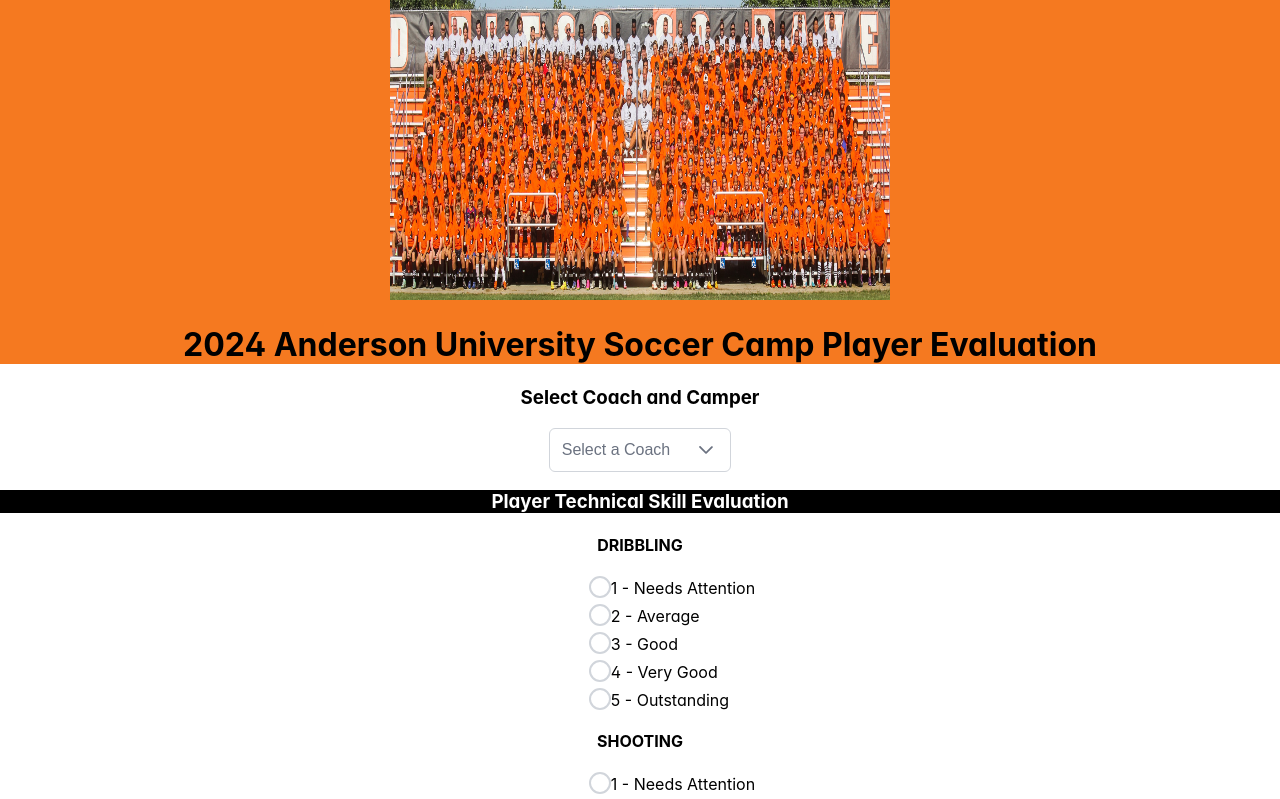
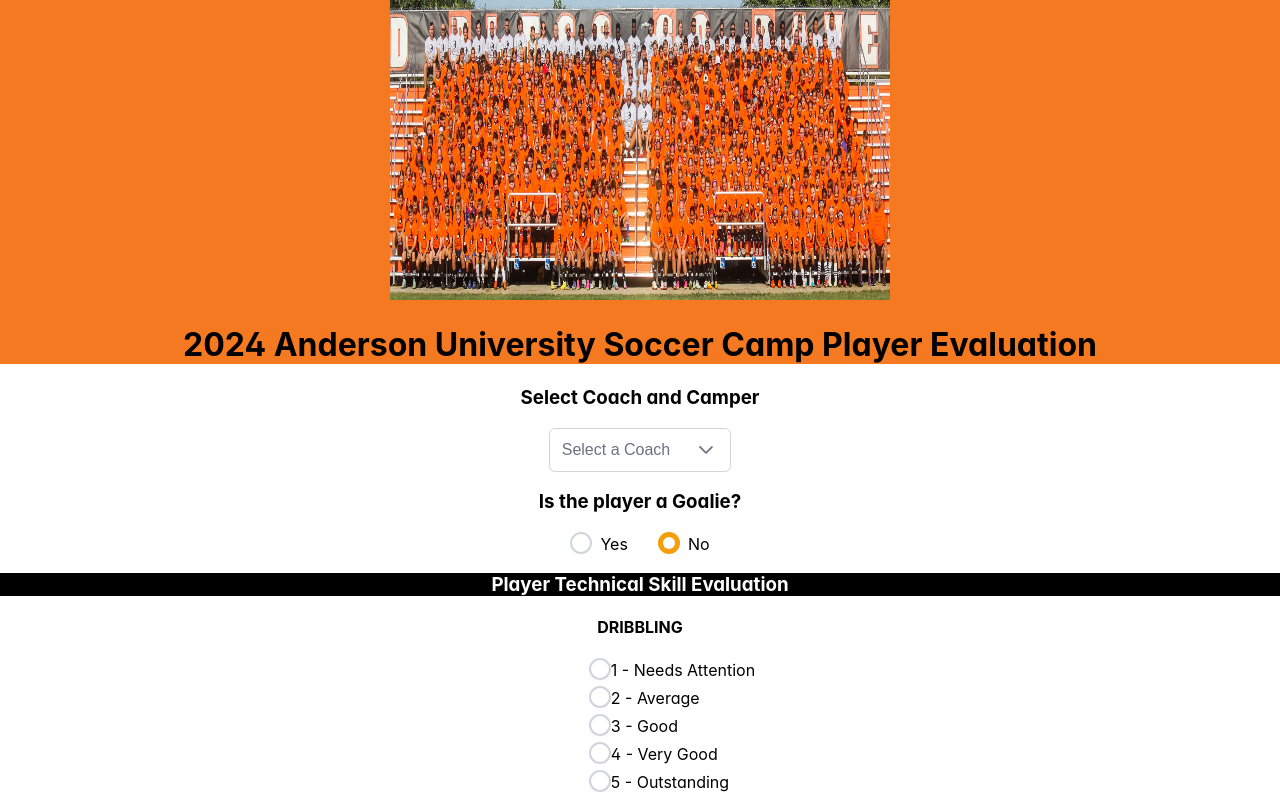
Before and after one commit to jdspires00/AU-Soccer-Camp, a React (Create React App) app: page / in a window 1280 px wide. Shown: the top 799 px of the page. Built offline with nearby package versions, Linux system fonts and the light colour scheme; a web font is replaced by a local one.

Commit message:
Made changes

```diff
--- a/src/components/coachAndPlayer.tsx
+++ b/src/components/coachAndPlayer.tsx
@@ -1,21 +1,28 @@
-import React, { useState } from 'react';
+import React, { useState, useEffect } from 'react';
 import { Dropdown } from 'primereact/dropdown';
 import data from '../data/list.json';
 import { Checkbox } from 'primereact/checkbox';
+import { on } from 'events';
 
 
 interface CoachCamperDropdownProps {
-  setSelectedCoach: (coach: any) => void;
-  setSelectedCamper: (camper: string | null) => void;
-  setIsGoalie: (isGoalie: boolean) => void;
+  setSelectCoach: (coach: any) => void;
+  setSelectCamper: (camper: string | null) => void;
 }
 
-const CoachCamperDropdown = ({}:CoachCamperDropdownProps) => {
-  const [selectedCoach, setSelectedCoach] = useState<any>(null); // Change type to any
+const CoachCamperDropdown: React.FC<CoachCamperDropdownProps> = ({ setSelectCoach, setSelectCamper }) => {
+  const [selectedCoach, setSelectedCoach] = useState<any>(null);
   const [selectedCamper, setSelectedCamper] = useState<string | null>(null);
-  const [isGoalie, setIsGoalie] = useState(false);
 
   const coaches = data.map((item: any) => ({ label: item.coach, value: item }));
+
+  useEffect(() => {
+    setSelectCoach(selectedCoach);
+  }, [selectedCoach]);
+
+  useEffect(() => {
+    setSelectCamper(selectedCamper);
+  }, [selectedCamper]);
 
   const onCoachChange = (e: any) => {
     setSelectedCoach(e.value);
@@ -44,15 +51,6 @@
           placeholder="Select a Camper"
         />
       )}
-      {selectedCamper && (
-        <div>
-          <h4>Goalkeeper?</h4>
-          <Checkbox
-            checked={isGoalie}
-            onChange={(e) => setIsGoalie(e.checked || false)}
-          />
-        </div>
-      )}
     </div>
   );
 };
--- a/src/components/playerSkillEval.tsx
+++ b/src/components/playerSkillEval.tsx
@@ -3,9 +3,14 @@
 import { InputTextarea } from 'primereact/inputtextarea';
 import { Button } from 'primereact/button';
 import CoachCamperDropdown from './coachAndPlayer';
+ import { CSVLink, CSVDownload } from 'react-csv';
 
-//Need to get the Coach, Player, and is Goalie form the coach camper dropdown
-
+//Need to get the Coach, Player, and is Goalie from coachAndPlayer.tsx
+interface PlayerSkillEvalProps {
+  selectCoach: any;
+  selectCamper: string | null;
+  isGoalie: boolean;
+}
 
 const PlayerSkillEval = () => {
   const [skills, setSkills] = useState({
@@ -23,11 +28,13 @@
   const [comments, setComments] = useState('');
   const [techComments, setTechComments] = useState('');
 
-  // Add new states for coach, camper, and goalie
+  // Get the selected coach and camper from the CoachCamperDropdown component
   const [selectedCoach, setSelectedCoach] = useState<any>(null);
   const [selectedCamper, setSelectedCamper] = useState<string | null>(null);
   const [isGoalie, setIsGoalie] = useState(false);
 
+  // Since selectedCoach is an object, we need to get the coach name from the object
+  const coachName = selectedCoach ? selectedCoach.coach : null;
 
   const handleSkillChange = (e: any, skill: any) => {
     setSkills({ ...skills, [skill]: e.value });
@@ -44,9 +51,16 @@
     } else {
       if(isGoalie == true) {
         let Goalkeeper = 'Goalkeeper';
-
+        console.log("In Goalie loop")
+        console.log(selectedCamper, Goalkeeper, coachName, skills, comments, techComments);
+        //set data to a json object named PlayerSkillEvalFor{selectedCamper}
+        [selectedCamper, Goalkeeper, coachName, skills, comments, techComments].map((item) => console.log(item));
+        localStorage.setItem(`PlayerSkillEvalFor${selectedCamper}`, JSON.stringify({selectedCamper, Goalkeeper, coachName, skills, comments, techComments}));
       } else{
-      console.log(skills, comments, techComments);
+        console.log("Not In Goalie loop");
+        console.log(isGoalie);
+        // set data to a json object named PlayerSkillEvalFor{selectedCamper}
+        [selectedCamper, coachName, skills, comments, techComments].map((item) => console.log(item));
       }
     }
   };
@@ -55,11 +69,31 @@
 
   return (
     <div>
-      <CoachCamperDropdown
-        setSelectedCoach={setSelectedCoach}
-        setSelectedCamper={setSelectedCamper}
-        setIsGoalie={setIsGoalie}
-      />
+      <div>
+        <CoachCamperDropdown
+          setSelectCoach={setSelectedCoach}
+          setSelectCamper={setSelectedCamper}
+        />
+        <h3>Is the player a Goalie?</h3>
+        <RadioButton
+          inputId="goalie-yes"
+          name="goalie"
+          value={true}
+          onChange={(e) => setIsGoalie(e.value)}
+          checked={isGoalie === true}
+          className='ml-8'
+        />
+        <label htmlFor="goalie-yes" className='yes-label'>Yes</label>
+        <RadioButton
+          inputId="goalie-no"
+          name="goalie"
+          value={false}
+          onChange={(e) => setIsGoalie(e.value)}
+          checked={isGoalie === false}
+          className='ml-8'
+        />
+        <label htmlFor="goalie-no" className="no-label">No</label>
+      </div>
       <h3 className='separator'>Player Technical Skill Evaluation</h3>
       <div className="skill-evaluation">
         <div className="skill">
--- a/src/styles/projStyles.css
+++ b/src/styles/projStyles.css
@@ -8,3 +8,12 @@
     margin-left: 46%;
     margin-top: 6px;
 }
+
+.yes-label{
+    margin-right: 30px;
+    margin-left: 8px;
+}
+
+.no-label{
+    margin-left: 8px;
+}
```
Also changed, not shown: package.json (+6 -1 lines), 1 other file (tests, documents, lock files or other folders).
